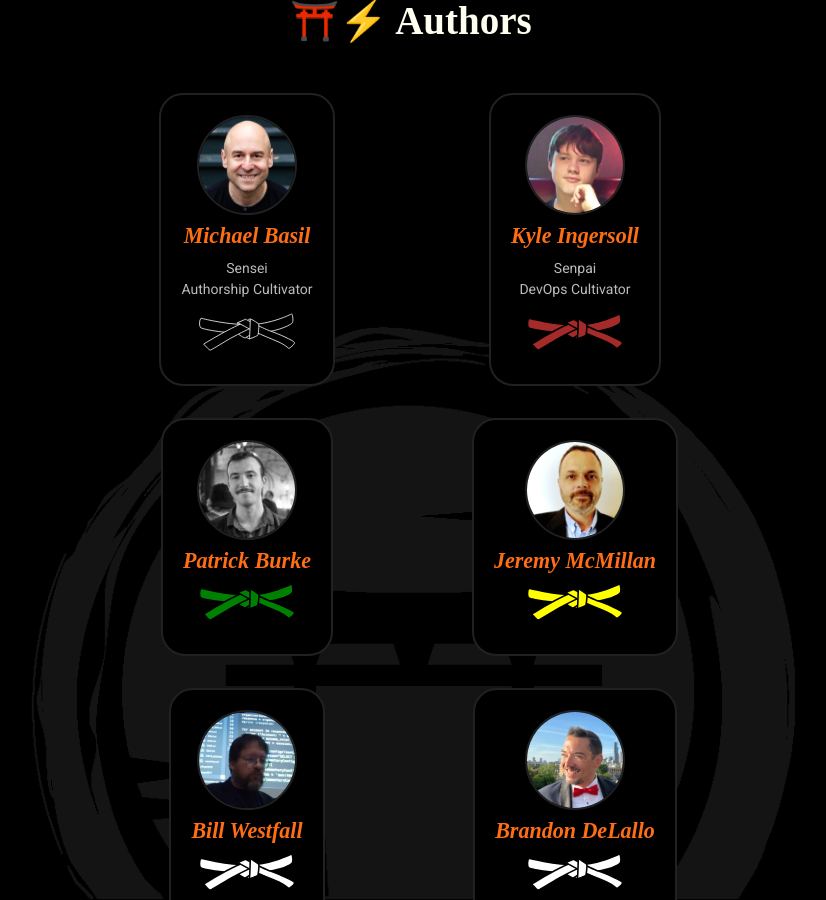
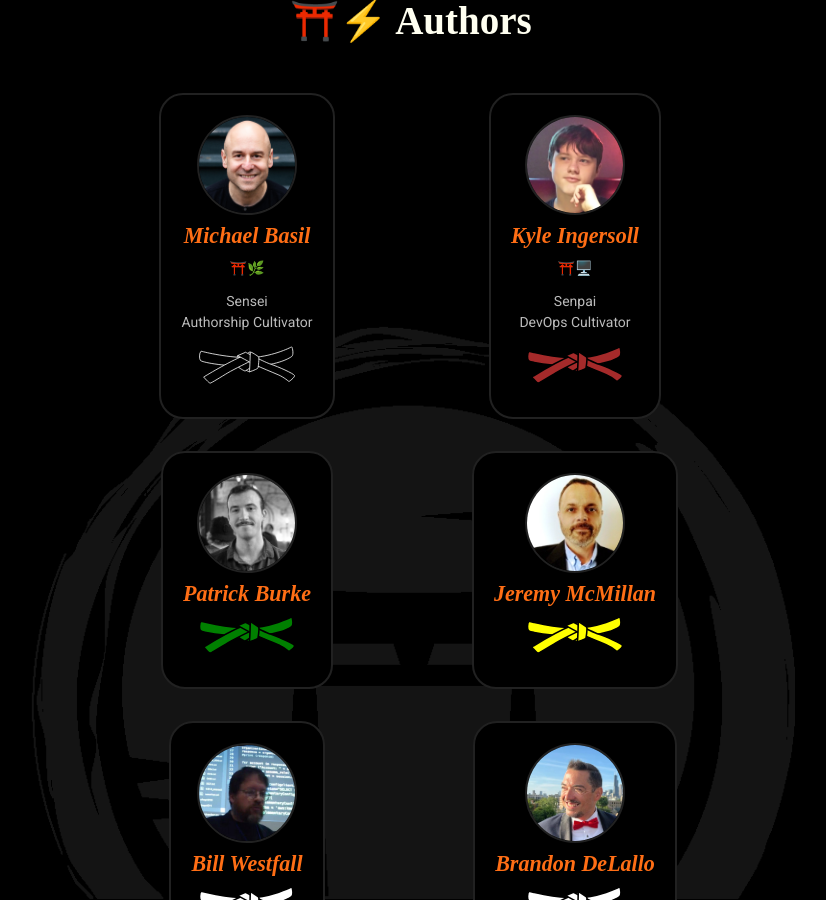
Before and after one commit to mindset-dojo/mindset-dojo.github.io, a Jekyll site: the page built from mission.md, in a window 1280 px wide and 900 px high, scrolled down 1855 px. Shown: the whole window, without its empty margins (229-1055 px from the left). Built offline with Jekyll 4.4.1, drawn with Linux system fonts in a browser that asks for light colours; some web fonts are replaced.

Commit message:
fix(author): reference author object.

```diff
--- a/_includes/sections/author.html
+++ b/_includes/sections/author.html
@@ -25,8 +25,8 @@ if called without an author object.
 
   <h2><a href="{{ profile_url }}">{{ author_name }}</a></h2>
 
-  {%- if include.emoji_signature -%}
-    <p> {{ include.emoji_signature }} </p>
+  {%- if include.author.emoji_signature -%}
+    <p> {{ include.author.emoji_signature }} </p>
   {%- endif -%}
 
   {%- assign ld = include.author.leadership_designations -%}
```
